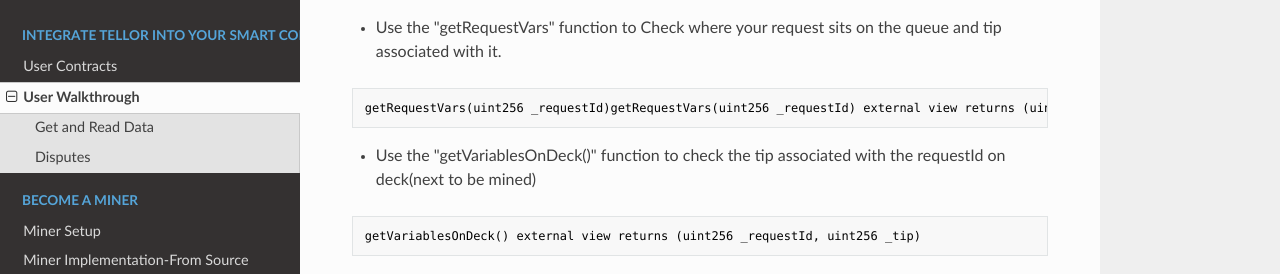
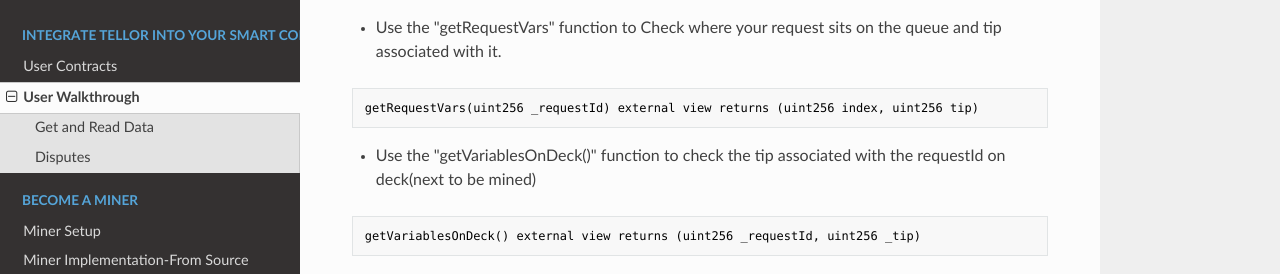
Before and after one commit to tellor-io/TellorDocumentation, an MkDocs documentation site: the page built from docs/UserWalk.md, in a window 1280 px wide and 900 px high, scrolled down 582 px. Shown: the part 159-433 px from the top of the window. Built offline with MkDocs 1.6.1, drawn with Linux system fonts in a browser that asks for light colours; nearby versions of some CDN libraries; a script that is not in the unit is left out.

Commit message:
userWalk small update

````diff
--- a/docs/UserWalk.md
+++ b/docs/UserWalk.md
@@ -18,7 +18,7 @@ Alternatively, "addTip" can also be called directly from Tellor. These functions
 * Use the "getRequestVars" function to Check where your request sits on the queue and tip associated with it.
 
 ```solidity
-getRequestVars(uint256 _requestId)getRequestVars(uint256 _requestId) external view returns (uint256 index, uint256 tip)
+getRequestVars(uint256 _requestId) external view returns (uint256 index, uint256 tip)
 ```
 
 * Use the "getVariablesOnDeck()" function to check the tip associated with the requestId on deck(next to be mined)
````
